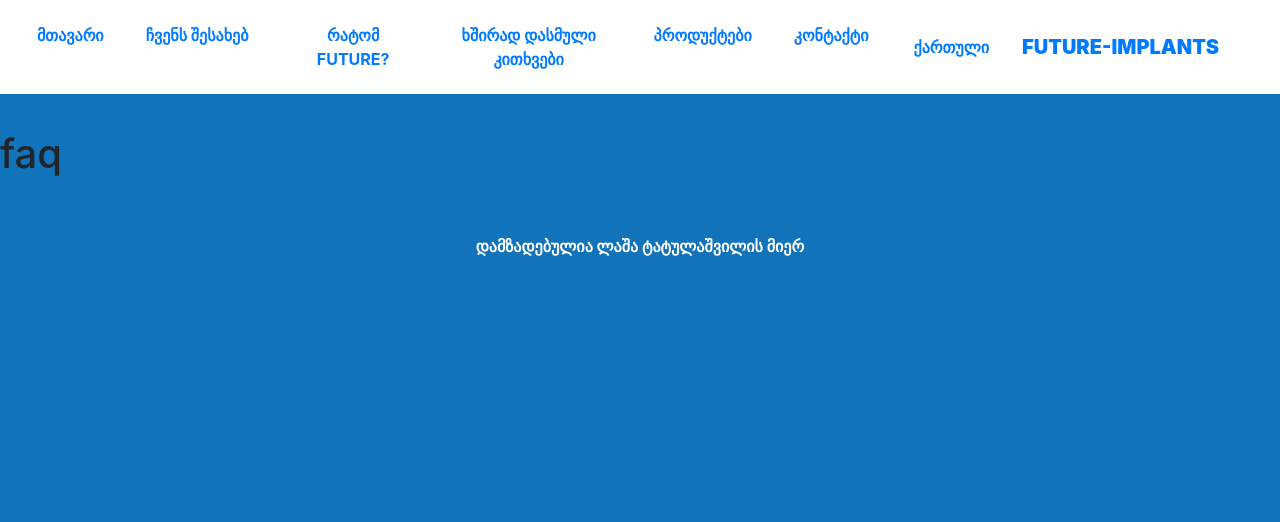
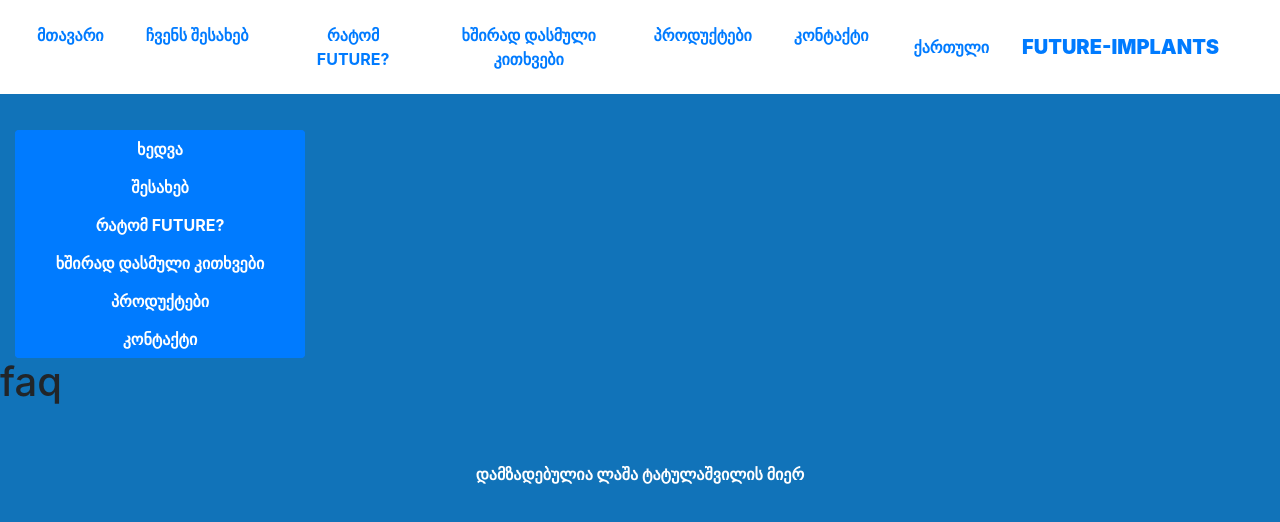
Before and after one commit to lashatatu/Future-Implants-NEXTJS, a Next.js app: page /Faq in a window 1280 px wide. Shown: the top 522 px of the page. Built offline with nearby package versions, Linux system fonts and the light colour scheme.

Commit message:
finished menu

```diff
--- a/components/CardsComponent.js
+++ b/components/CardsComponent.js
@@ -34,7 +34,7 @@ const CardsComponent = () => {
 					className={'m-2'}
 					style={{width: '18rem'}}>
 				 <Card.Body>
-					 <Card.Title className={'font-weight-bolder'}>Placeholder</Card.Title>
+					 <Card.Title className={'font-weight-bolder'}>{language.FYIPage}</Card.Title>
 					 <Card.Text>
 						 {language.cardComponentSecondCard}
 					 </Card.Text>
@@ -70,7 +70,7 @@ const CardsComponent = () => {
 					className={'m-2'}
 					style={{width: '18rem'}}>
 				 <Card.Body>
-					 <Card.Title className={'font-weight-bolder'}>Placeholder</Card.Title>
+					 <Card.Title className={'font-weight-bolder'}>{language.trainingPage}</Card.Title>
 					 <Card.Text>
 						 {language.cardComponentFourthCard}
 					 </Card.Text>
--- /dev/null
+++ b/components/SideMenuComponent.js
@@ -0,0 +1,55 @@
+import React from 'react';
+import { Accordion, Button, Card } from 'react-bootstrap';
+import Link from 'next/link';
+import { useRouter } from 'next/router';
+import en from '../languages/en';
+import ka from '../languages/ka';
+
+const SideMenuComponent = () => {
+	const {
+		locale
+	} = useRouter();
+	const language = locale === 'en' ? en : ka;
+	return (
+		 <div className={'col-xl-3 col-lg-3 col-md-12'}>
+			 <Accordion>
+				 <Card className={'border-0 bg-primary'}>
+					 <Link href={'/Vision'}>
+						 <a className={'btn btn-primary text-white font-weight-bold text-decoration-none'}>
+							 {language.visionPage}
+						 </a>
+					 </Link>
+					 <Link href={'/About'}>
+						 <a className={'btn btn-primary text-white font-weight-bold text-decoration-none'}>
+							 {language.aboutPage}
+						 </a>
+					 </Link>
+					 <Link href={'/WhyFuture'}>
+						 <a className={'btn btn-primary text-white font-weight-bold text-decoration-none'}>
+							 {language.whyFuturePageL}
+						 </a>
+					 </Link>
+					 <Link href={'/Faq'}>
+						 <a className={'btn btn-primary text-white font-weight-bold text-decoration-none'}>
+							 {language.faqPage}
+						 </a>
+					 </Link>
+					 <Link href={'/Products'}>
+						 <a className={'btn btn-primary text-white font-weight-bold text-decoration-none'}>
+							 {language.productsPage}
+						 </a>
+					 </Link>
+					 <Link href={'/Contact'}>
+						 <a className={'btn btn-primary text-white font-weight-bold text-decoration-none'}>
+							 {language.contactPage}
+						 </a>
+					 </Link>
+
+
+				 </Card>
+			 </Accordion>
+		 </div>
+	);
+};
+
+export default SideMenuComponent;
--- a/languages/en.js
+++ b/languages/en.js
@@ -8,6 +8,8 @@ export default {
 	productsPage: 'Products',
 	contactPage: 'Contacts',
 	homePageWelcome: 'Welcome',
+	FYIPage:'FYI',
+	trainingPage:'Personal training',
 	selectedLang: 'English',
 	selectedLangImage: 'https://www.countryflags.io/us/shiny/32.png',
 	selectedLangNamesKA: 'Georgian',
--- a/languages/ka.js
+++ b/languages/ka.js
@@ -8,6 +8,8 @@ export default {
 	productsPage: 'პროდუქტები',
 	contactPage: 'კონტაქტი',
 	homePageWelcome: 'კეთილი იყოს',
+	FYIPage:'თქვენი ინფორმაციისთვის',
+	trainingPage:'პერსონალური ტრენინგი',
 	selectedLang: 'ქართული',
 	selectedLangImage:'https://www.countryflags.io/ge/shiny/32.png',
 	selectedLangNamesKA:'ქართული',
--- a/pages/About.js
+++ b/pages/About.js
@@ -1,9 +1,10 @@
 import React from 'react';
+import SideMenuComponent from '../components/SideMenuComponent';
 
 const About = () => {
 	return (
 		 <div>
-			 <h1>about</h1>
+			 <SideMenuComponent/>
 		 </div>
 	);
 };
--- a/pages/Contact.js
+++ b/pages/Contact.js
@@ -2,10 +2,12 @@ import React from 'react';
 import Head from 'next/head';
 import styles from '../styles/Home.module.css';
 import Image from 'next/image';
+import SideMenuComponent from '../components/SideMenuComponent';
 
 const Contact = () => {
 	return (
-		 <div className={styles.container}>
+		 <div>
+			 <SideMenuComponent/>
 			 <h1 className={styles.title}>
 				 Contact page
 			 </h1>
--- a/pages/Faq.js
+++ b/pages/Faq.js
@@ -1,8 +1,10 @@
 import React from 'react';
+import SideMenuComponent from '../components/SideMenuComponent';
 
 const Faq = () => {
 	return (
 		 <div>
+			 <SideMenuComponent/>
 <h1>faq</h1>
 		 </div>
 	);
--- a/pages/Products.js
+++ b/pages/Products.js
@@ -1,8 +1,10 @@
 import React from 'react';
+import SideMenuComponent from '../components/SideMenuComponent';
 
 const Products = () => {
 	return (
 		 <div>
+			 <SideMenuComponent/>
 <h1>Products</h1>
 		 </div>
 	);
--- a/pages/Vision.js
+++ b/pages/Vision.js
@@ -1,8 +1,10 @@
 import React from 'react';
+import SideMenuComponent from '../components/SideMenuComponent';
 
 const Vision = () => {
 	return (
 		 <div>
+			 <SideMenuComponent/>
 <h1>Vision</h1>
 		 </div>
 	);
--- a/pages/WhyFuture.js
+++ b/pages/WhyFuture.js
@@ -1,8 +1,10 @@
 import React from 'react';
+import SideMenuComponent from '../components/SideMenuComponent';
 
 const WhyFuture = () => {
 	return (
 		 <div>
+			 <SideMenuComponent/>
 <h1>why future</h1>
 		 </div>
 	);
```
Also changed, not shown: pages/ForYourInformation.js (added, +13 -0 lines), 2 other files (tests, documents, lock files or other folders).
